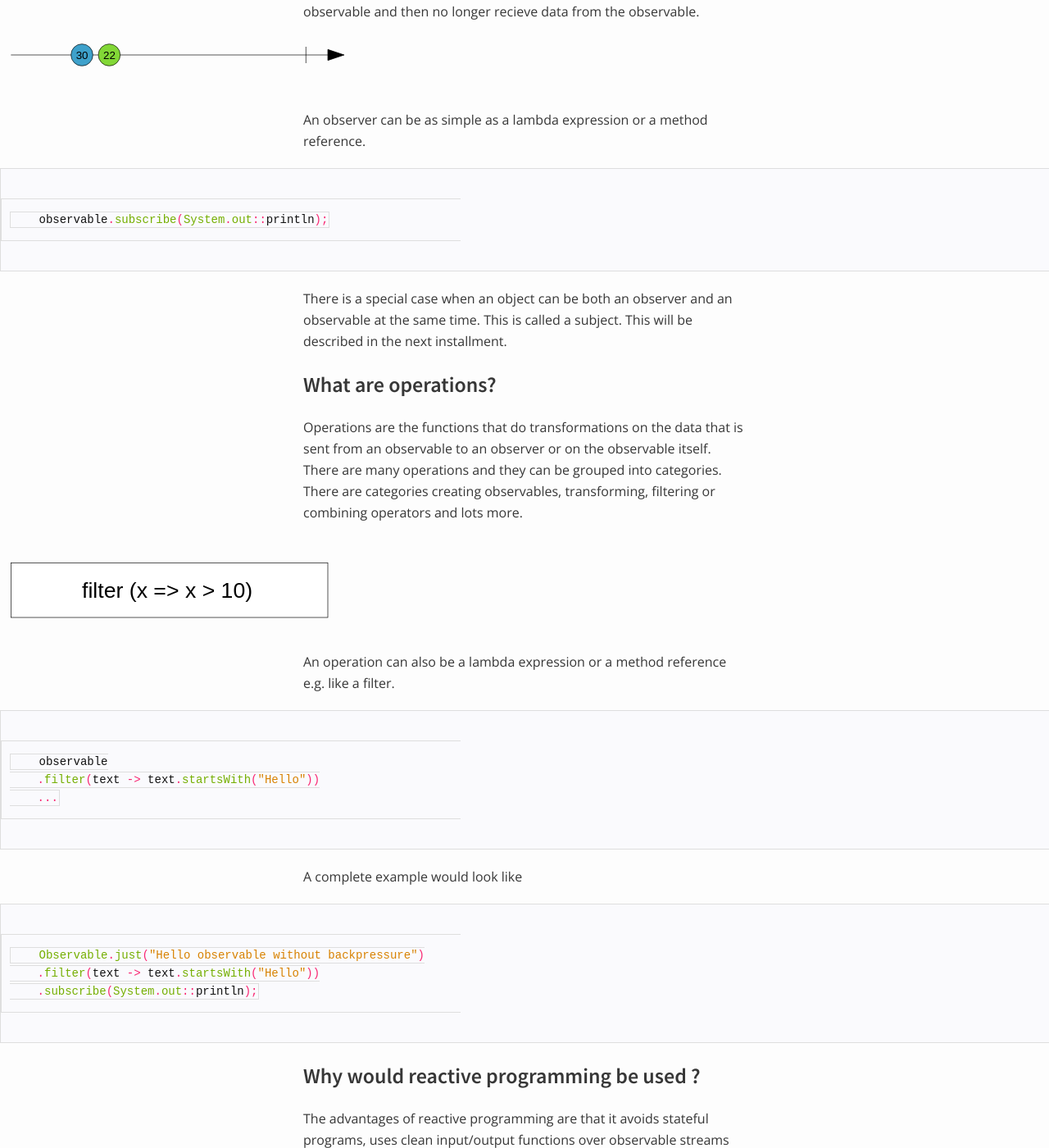
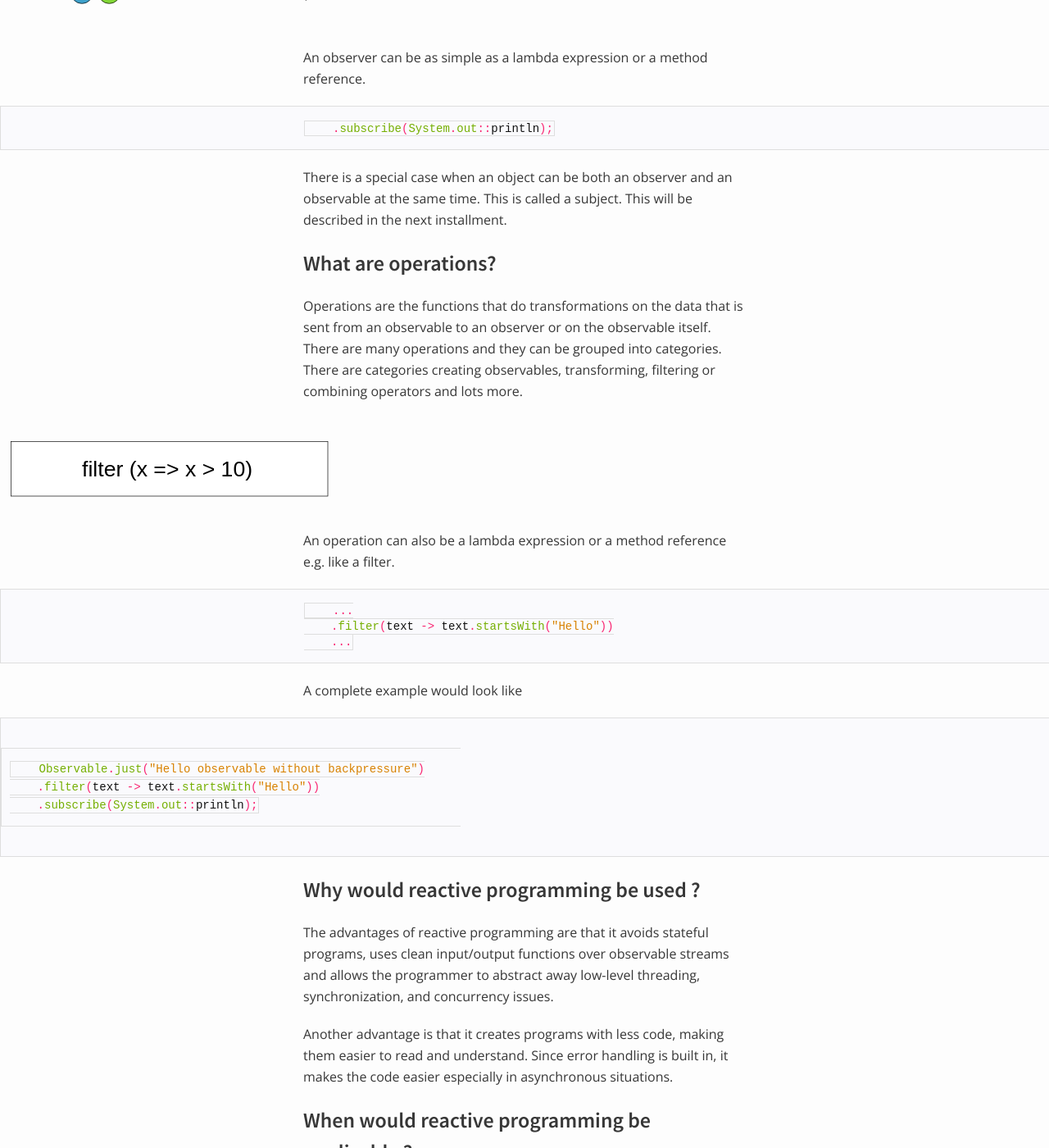
Before and after one commit to tikal86/tikal86.github.io, a Jekyll site: the page built from _posts/2020-04-19-reactive-programming-introduction.md, in a window 1280 px wide and 1400 px high, scrolled down 2678 px. Shown: the whole window at 82% size. Built offline with Jekyll 4.4.1, drawn with Linux system fonts in a browser that asks for light colours.

Commit message:
Fixing markdown, pre formatted text

````diff
--- a/_posts/2020-04-19-reactive-programming-introduction.md
+++ b/_posts/2020-04-19-reactive-programming-introduction.md
@@ -4,6 +4,7 @@ title:  "Reactive programming introduction"
 date:   2020-04-19 11:40:59
 categories: reactive programming
 ---
+
 
 # Reactive programming
 
@@ -82,10 +83,10 @@ An observable should be subscribed to an observable to recieve data. When a subs
 
 Creating an observable with and without backpressure in RxJava can be done with factory methods:
 
-```java
+{% highlight java %}
     Observable.just("Hello observable without backpressure");
     Flowable.just("Hello flowable");
-```
+{% endhighlight %}
 
 ### What is an observer?
 
@@ -107,10 +108,9 @@ An observer listens to an observable. It subscribes to the observable and gets a
 
 An observer can be as simple as a lambda expression or a method reference.
 
-```java
-    observable.subscribe(System.out::println);
-```
-
+{% highlight java %}
+    .subscribe(System.out::println);
+{% endhighlight %}
 
 
 There is a special case when an object can be both an observer and an observable at the same time. This is called a subject. This will be described in the next installment.
@@ -135,11 +135,11 @@ Operations are the functions that do transformations on the data that is sent fr
 
 An operation can also be a lambda expression or a method reference e.g. like a filter.
 
-```java
-    observable
+{% highlight java %}
+    ...
     .filter(text -> text.startsWith("Hello"))
     ...
-```
+{% endhighlight %}
 
 A complete example would look like
 ~~~java
````
Also changed, not shown: other parts of _posts/2020-04-19-reactive-programming-introduction.md (+11 -6 lines).
